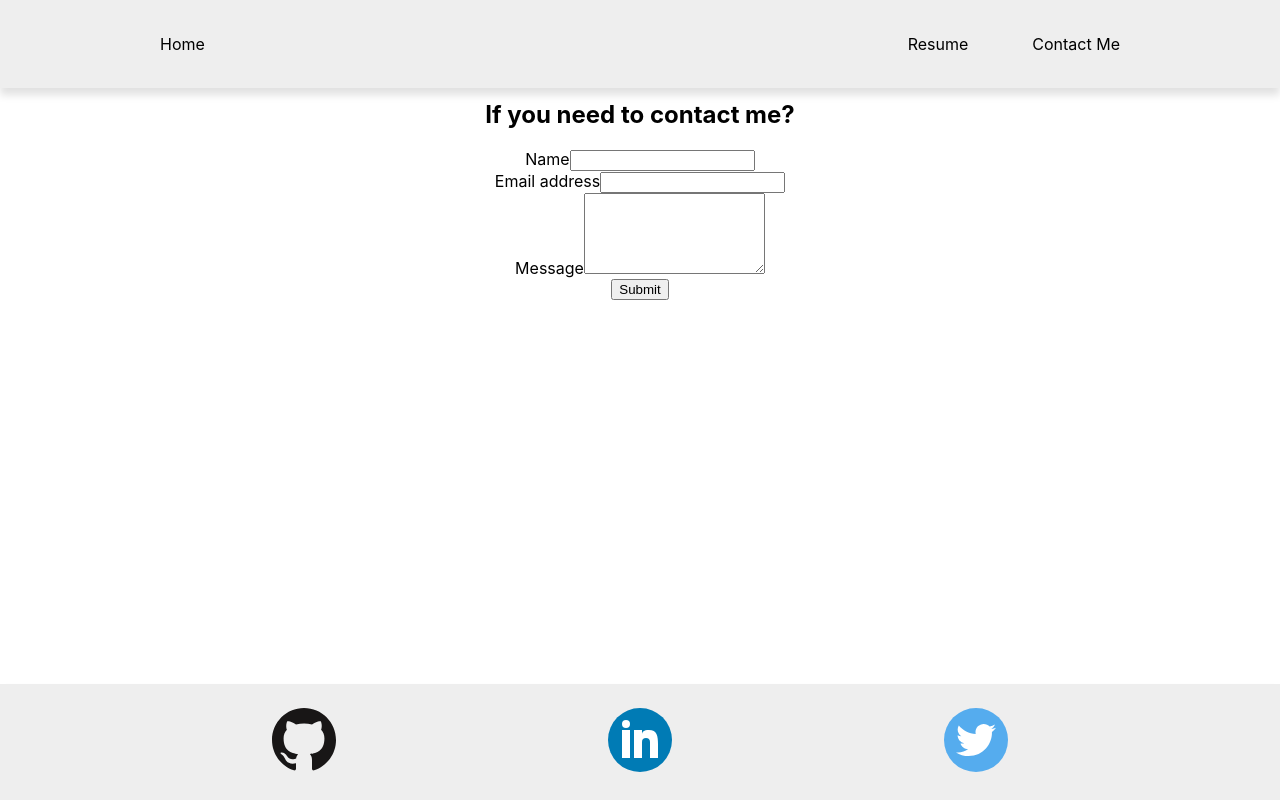
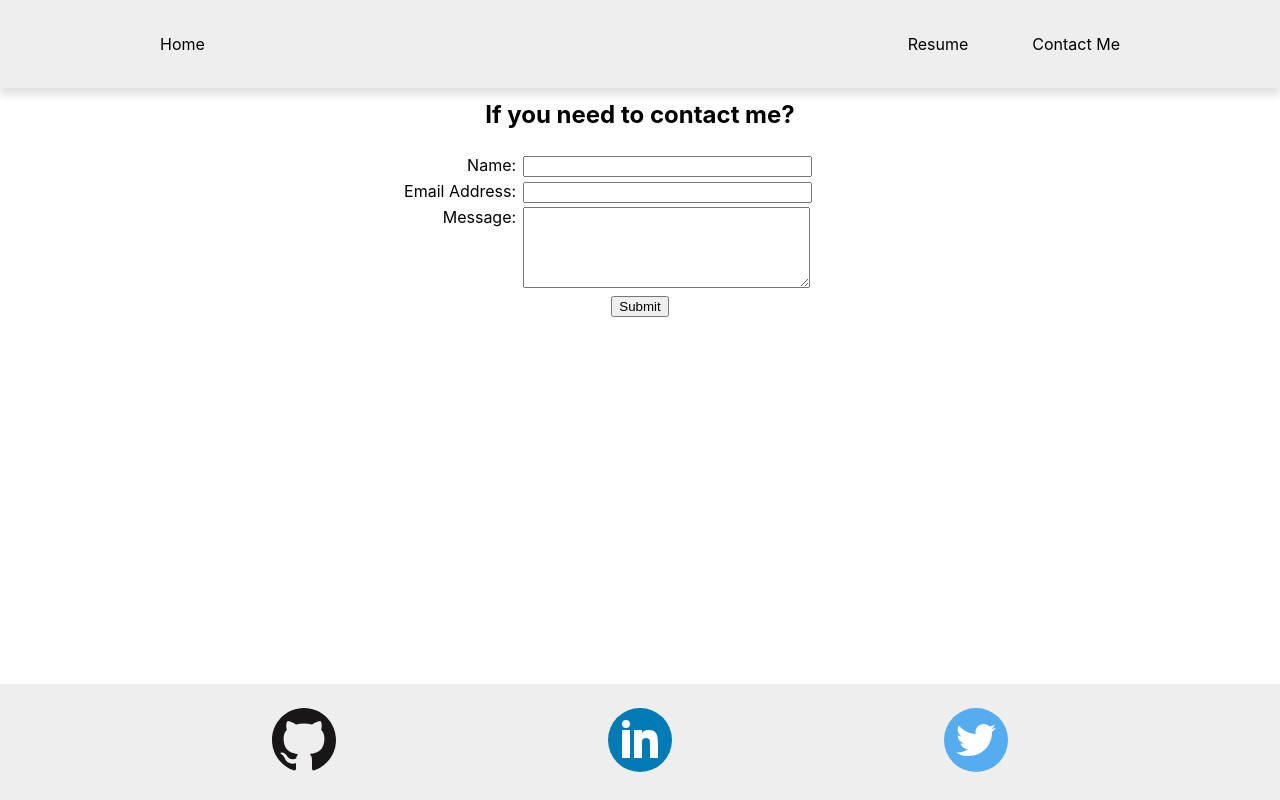
Before and after one commit to ColdFerrin/personal-repo, a React (Create React App) app: page /contact in a window 1280 px wide. Built offline with nearby package versions, Linux system fonts and the light colour scheme.

Commit message:
Add styling for contact form

```diff
--- a/src/Body/Contact.css
+++ b/src/Body/Contact.css
@@ -0,0 +1,27 @@
+.contact{
+    width: 100%;
+    text-align: center;
+}
+
+#contact-form{
+    display: inline-block;
+    margin: 0 auto;
+    padding: 3px;
+    width: 70%;
+}
+
+.left{
+    float: left;
+    width: 36%;
+    text-align: right;
+}
+
+.right{
+    float: right;
+    width: 63%;
+    text-align: left;
+}
+
+.form-control{
+    width: 50%;
+}
--- a/src/Body/Contact.js
+++ b/src/Body/Contact.js
@@ -16,18 +16,40 @@ export class Contact extends React.Component{
             <div className={"Contact"}>
             <h2>If you need to contact me?</h2>
                 <form id="contact-form" onSubmit={this.handleSubmit.bind(this)}>
+                    <table>
+                        <tbody>
+                            <tr>
                                 <div className="form-group">
-                        <label htmlFor="name">Name</label>
+                                    <td className="left">
+                                        <label htmlFor="name">Name: </label>
+                                    </td>
+                                    <td className="right">
                                         <input type="text" className="form-control" value={this.state.name} onChange={this.onNameChange.bind(this)} />
+                                    </td>
                                 </div>
+                            </tr>
+                            <tr>
                                 <div className="form-group">
-                        <label htmlFor="exampleInputEmail1">Email address</label>
+                                    <td className="left">
+                                        <label htmlFor="exampleInputEmail1">Email Address: </label>
+                                    </td>
+                                    <td className="right">
                                         <input type="email" className="form-control" aria-describedby="emailHelp" value={this.state.email} onChange={this.onEmailChange.bind(this)} />
+                                    </td>
                                 </div>
+                            </tr>
+                            <tr>
                                 <div className="form-group">
-                        <label htmlFor="message">Message</label>
+                                    <td className="left">
+                                        <label htmlFor="message">Message: </label>
+                                    </td>
+                                    <td className="right">
                                         <textarea className="form-control" rows="5" value={this.state.message} onChange={this.onMessageChange.bind(this)} />
+                                    </td>
                                 </div>
+                            </tr>
+                        </tbody>
+                    </table>
                     <button type="submit" className="btn btn-primary">Submit</button>
                 </form>
             </div>
```
Lines whose indentation alone changed are shown as unchanged.
